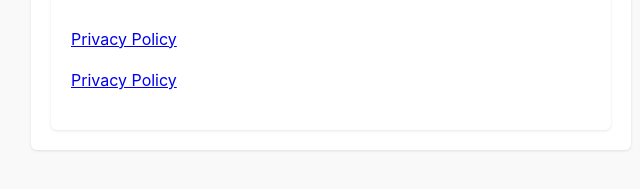
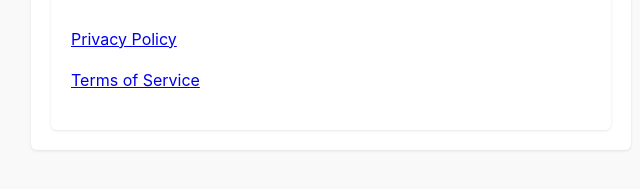
Before and after one commit to ssack0803/AF-MealTracker, a plain HTML site: page index.html in a window 1280 px wide. Shown: the part 313-502 px from the top of the page, 309-949 px from the left. Drawn offline with Linux system fonts and the light colour scheme.

Commit message:
Update index.html

```diff
--- a/index.html
+++ b/index.html
@@ -34,7 +34,7 @@
         <p>AF-MealTracker, a personal wellness check-in SMS service, sends messages to a single registered user who opted in via a <a href="https://forms.gle/WtQSCD9XauspGGnbA">web form</a>. The service sends automated prompts asking about meals, sleep quality, and general well-being. No third parties receive message content or opt-in data.</p>
     <div class="card">
         <p><a href="https://ssack0803.github.io/AF-MealTracker/privacy-policy">Privacy Policy</a></p>
-        <p><a href="https://ssack0803.github.io/AF-MealTracker/tos">Privacy Policy</a></p>
+        <p><a href="https://ssack0803.github.io/AF-MealTracker/tos">Terms of Service</a></p>
     </div>
 
 </body>
```
